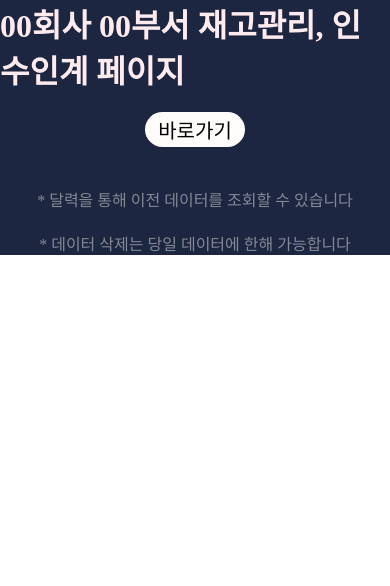
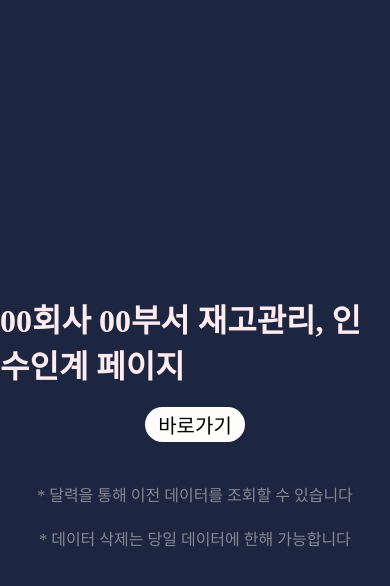
Before and after one commit to AngryDoggaebi/Inventory-Management, a Next.js app: page / in a window 390 px wide. Shown: the top 586 px of the page. Built offline with nearby package versions, Linux system fonts and the light colour scheme.

Commit message:
반응형 적용

```diff
--- a/styles/globals.css
+++ b/styles/globals.css
@@ -26,7 +26,7 @@ main {
   display: flex;
   justify-content: center;
   align-items: center;
-  height: 100vh;
+  /* height: 100vh; */
   background-color: var(--main-blue);
   height: auto;
 }
@@ -39,6 +39,7 @@ main {
   justify-content: center;
   align-items: center;
   gap: 20px;
+  height: 100vh;
 
   & > span:nth-child(3) {
     margin-top: 20px;
```
